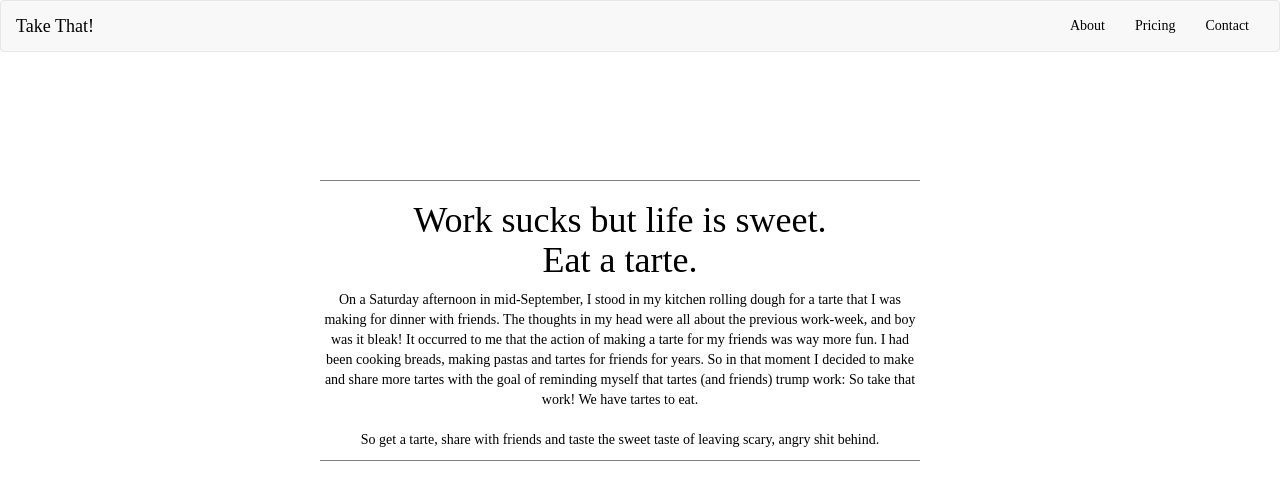
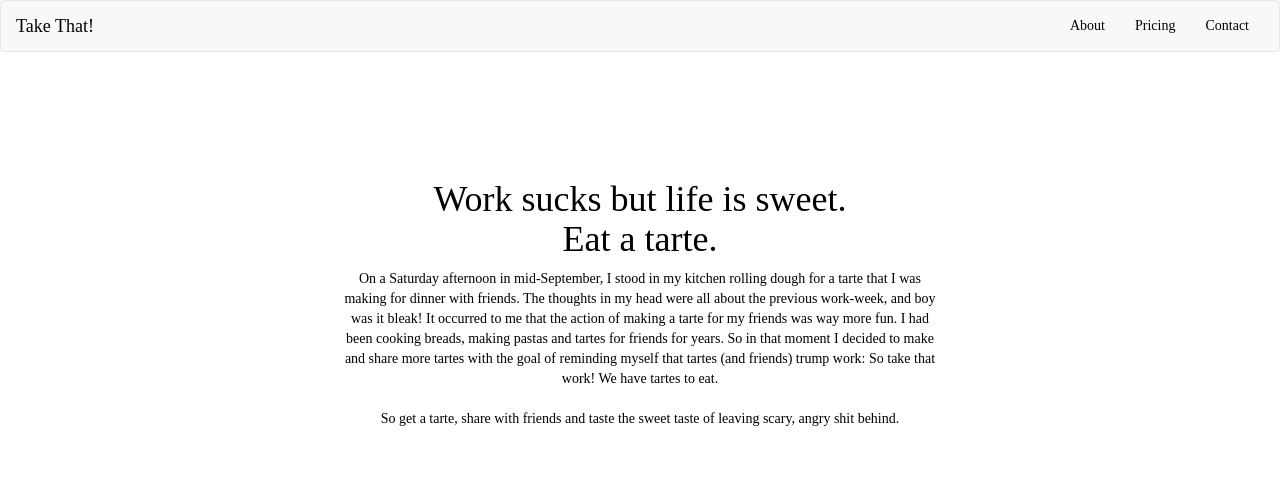
Before and after one commit to ifriedman08/takethattnt, a plain HTML site: page index.html in a window 1280 px wide. Both pictures are taken after a click on the link "About". Drawn offline with Linux system fonts and the light colour scheme.

Commit message:
minor edits

```diff
--- a/myStyles/styles.css
+++ b/myStyles/styles.css
@@ -31,8 +31,8 @@ div.logo h3.logo-footer {
 
 section#pricing, section#about {
   text-align: center;
-  border-top: 1px solid grey;
-  border-bottom: 1px solid grey;
-  margin: 10% 25%;
+  /*border-top: 1px solid grey;
+  border-bottom: 1px solid grey;*/
+  margin: 10% auto;
   max-width: 600px;
 }
```
